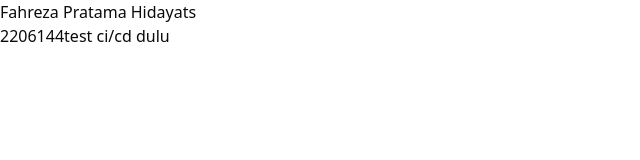
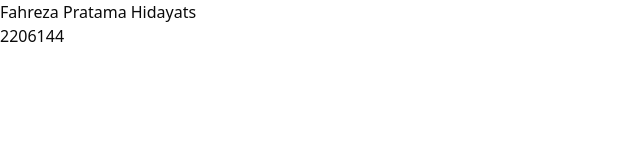
Before and after one commit to fahrezapratamahidayat/next-js-docker-starter, a Next.js app: page / in a window 1280 px wide. Shown: the top 160 px of the page, without its empty margins (0-640 px from the left). Built offline with nearby package versions, Linux system fonts and the light colour scheme.

Commit message:
feat: testing

```diff
--- a/app/page.tsx
+++ b/app/page.tsx
@@ -4,7 +4,6 @@ export default function Home() {
             <div className=''>
                 <h1>Fahreza Pratama Hidayats</h1>
                 <span>2206144</span>
-                test ci/cd dulu
             </div>
         </main>
     );
```
